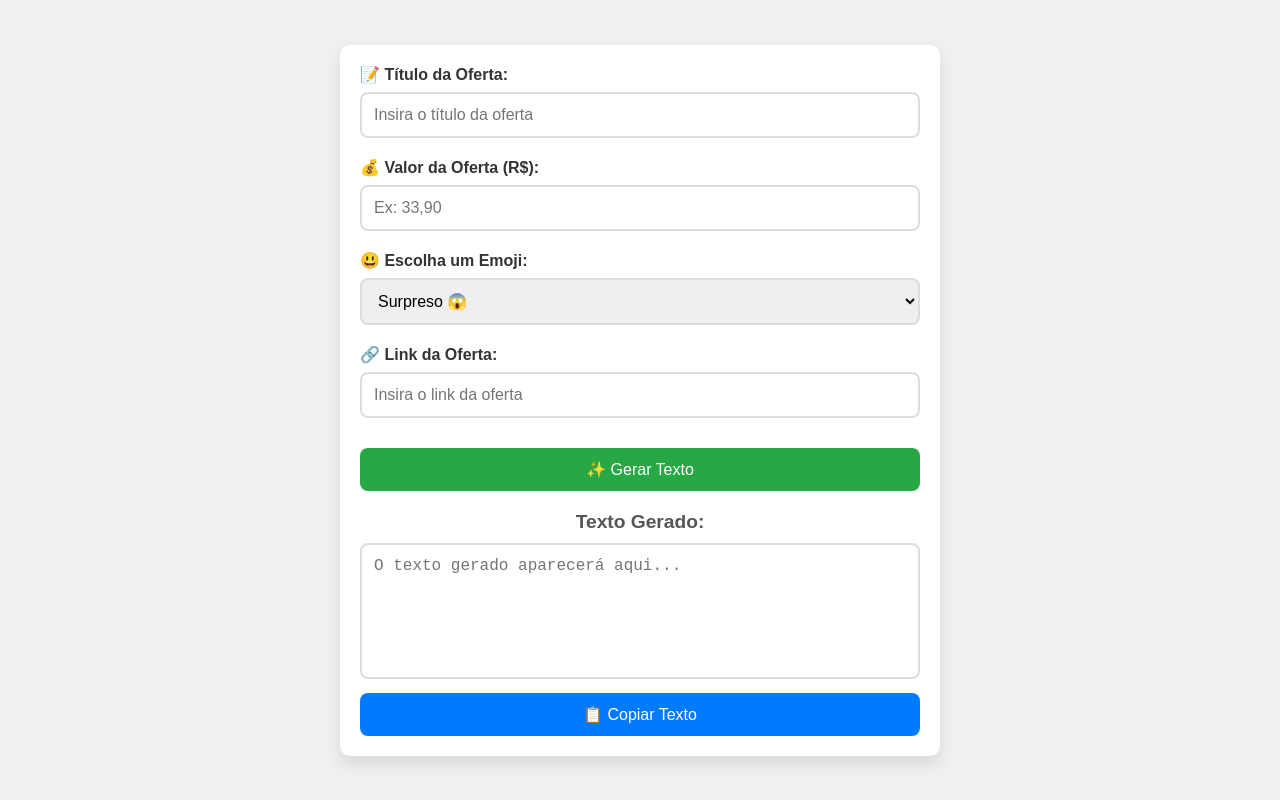
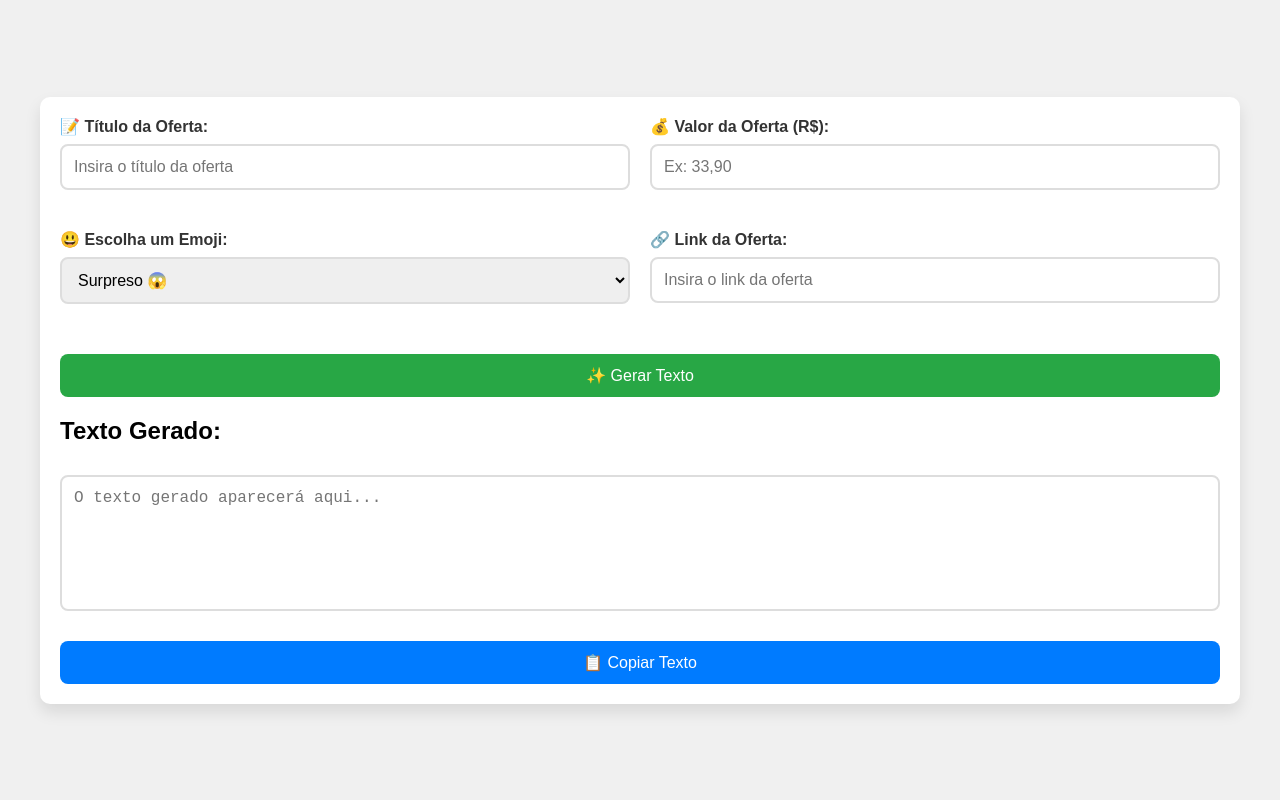
Before and after one commit to robsonllourenco/geradordeofertaswhatsapp, a plain HTML site: page index.html in a window 1280 px wide. Drawn offline with Linux system fonts and the light colour scheme.

Commit message:
Update style.css

```diff
--- a/style.css
+++ b/style.css
@@ -15,30 +15,21 @@
 }
 
 .container {
-    max-width: 600px;
+  max-width: 1200px;
   width: 100%;
   background: #ffffff;
   padding: 20px;
   border-radius: 10px;
   box-shadow: 0 8px 16px rgba(0, 0, 0, 0.1);
-    text-align: center;
-  }
-
-  h1 {
-    color: #333;
-    font-size: 1.8em;
-    margin-bottom: 20px;
-  }
-
-  h2 {
-    color: #555;
-    margin-top: 20px;
-    font-size: 1.2em;
+  display: flex;
+  flex-wrap: wrap;
+  justify-content: space-between;
+  gap: 20px;
 }
 
 .form-group {
+  flex: 1 1 45%;
   margin-bottom: 20px;
-    text-align: left;
 }
 
 label {
```
Lines whose indentation alone changed are shown as unchanged.
